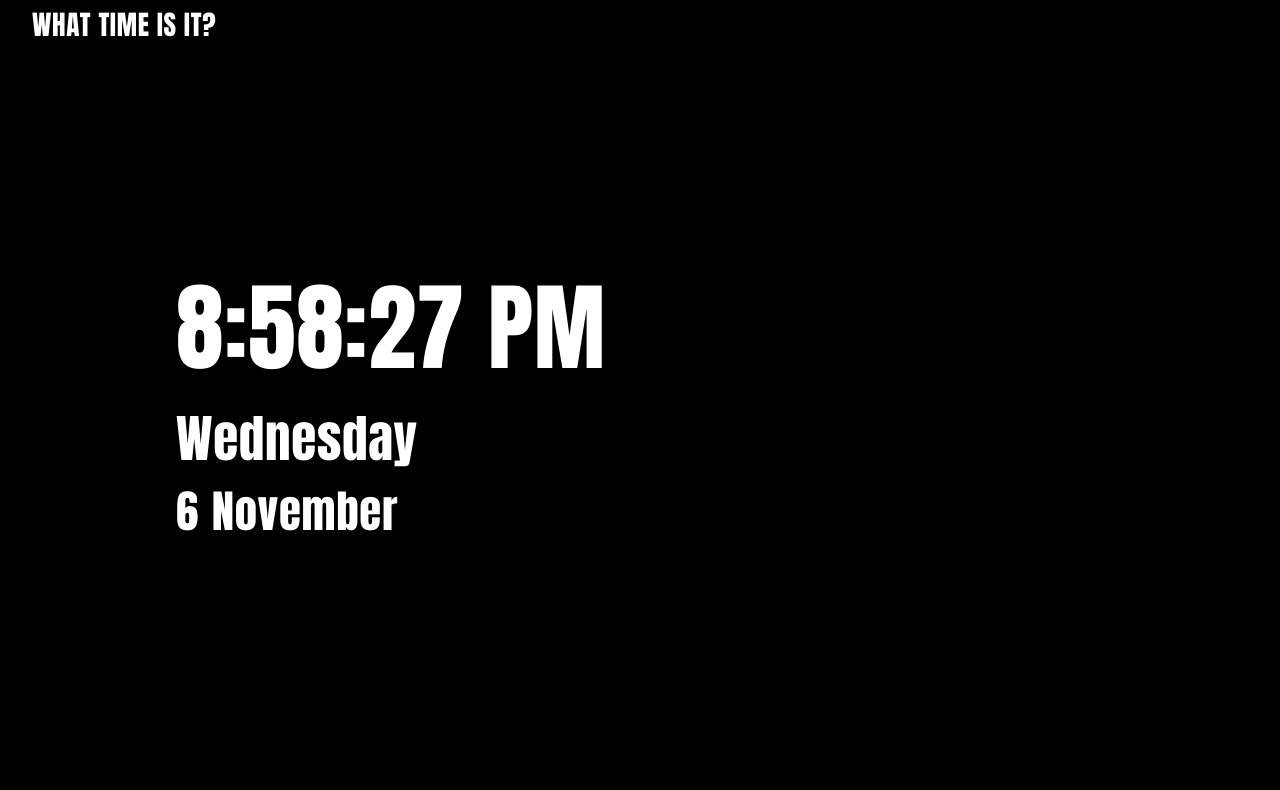
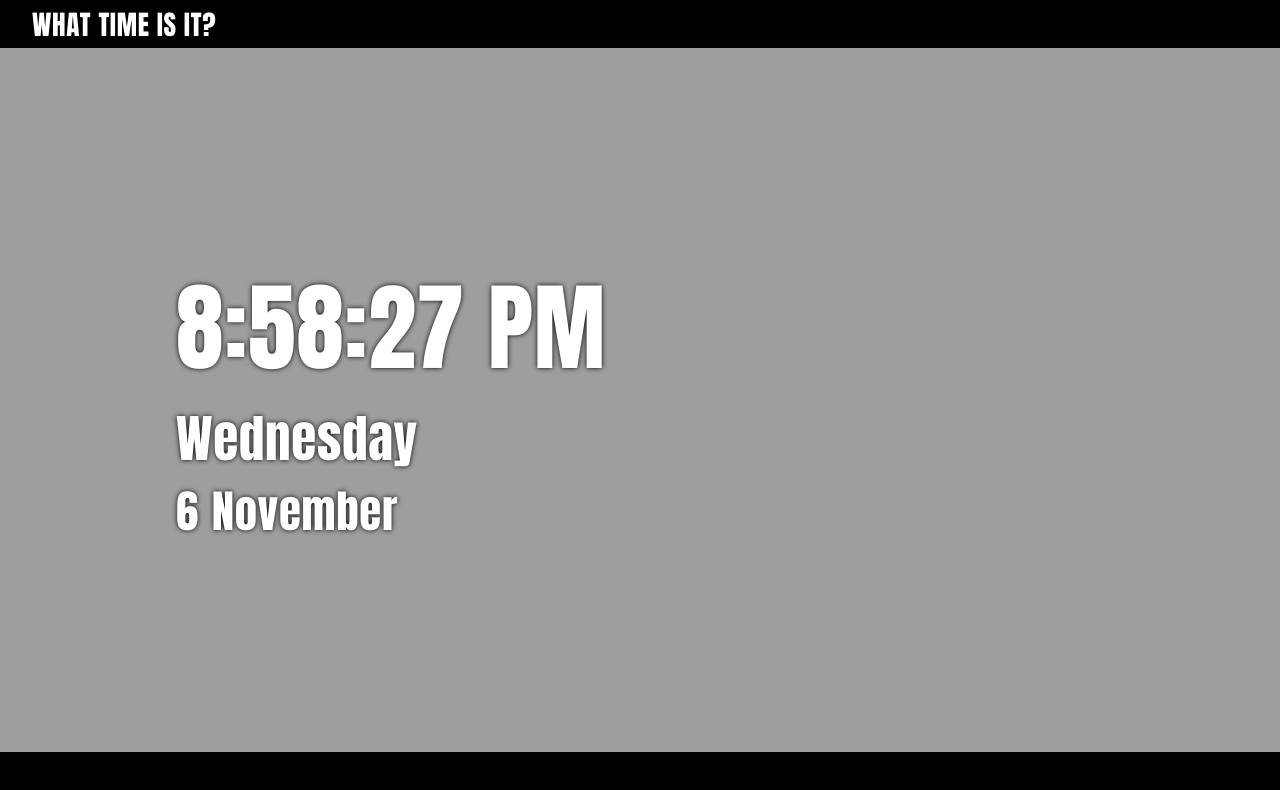
Before and after one commit to Anne-Lie-Back/switchAndDate, a plain HTML site: page index.html in a window 1280 px wide. Drawn offline with Linux system fonts and the light colour scheme; the site is published under a folder, as on GitHub Pages, so addresses that start at the root find nothing.

Commit message:
picture fixed

```diff
--- a/script.js
+++ b/script.js
@@ -28,7 +28,10 @@ function timeDateMonth(){
 
 }
 
-
+/**
+ * Get time and converts to string
+ *
+ */
 function getTime()
 {
     const now = new Date();
--- a/style.css
+++ b/style.css
@@ -33,7 +33,7 @@ header h1{
 
 .hero-div{
 
-    background-image: url("/whatTimeIsIt-hero-img.png");
+    background-image: url("./whatTimeIsIt-hero-img.png");
     height: 100%;
     display:flex;
     align-items: center;
```
